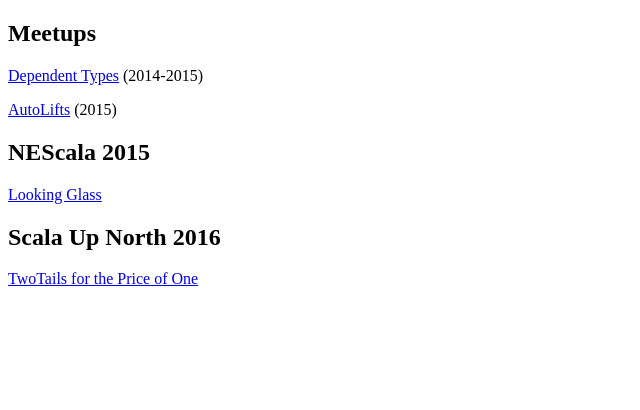
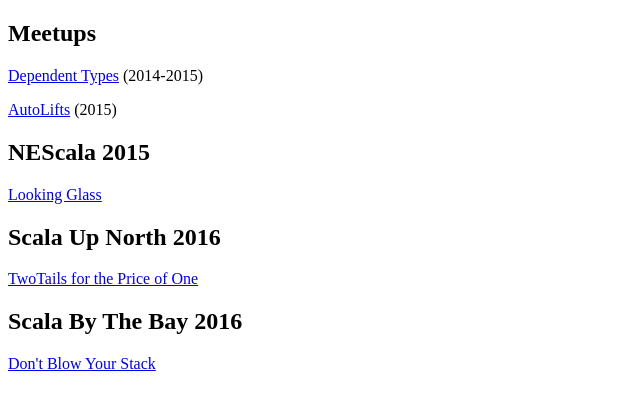
Before and after one commit to wheaties/Presentations, a plain HTML site: page index.html in a window 1280 px wide. Shown: the whole page, without its empty margins (0-640 px from the left). Drawn offline with Linux system fonts and the light colour scheme.

Commit message:
add sbtb 2016

```diff
--- a/index.html
+++ b/index.html
@@ -20,5 +20,9 @@
         <h2>Scala Up North 2016</h2>
         <p><a href="/Presentations/ScalaUpNorth2016/index.html">TwoTails for the Price of One</a></p>
     </div>
+    <div>
+        <h2>Scala By The Bay 2016</h2>
+        <p><a href="/Presentations/ScalaByTheBay2016/index.html">Don't Blow Your Stack</a></p>
+    </div>
   </body>
 </html>
```
